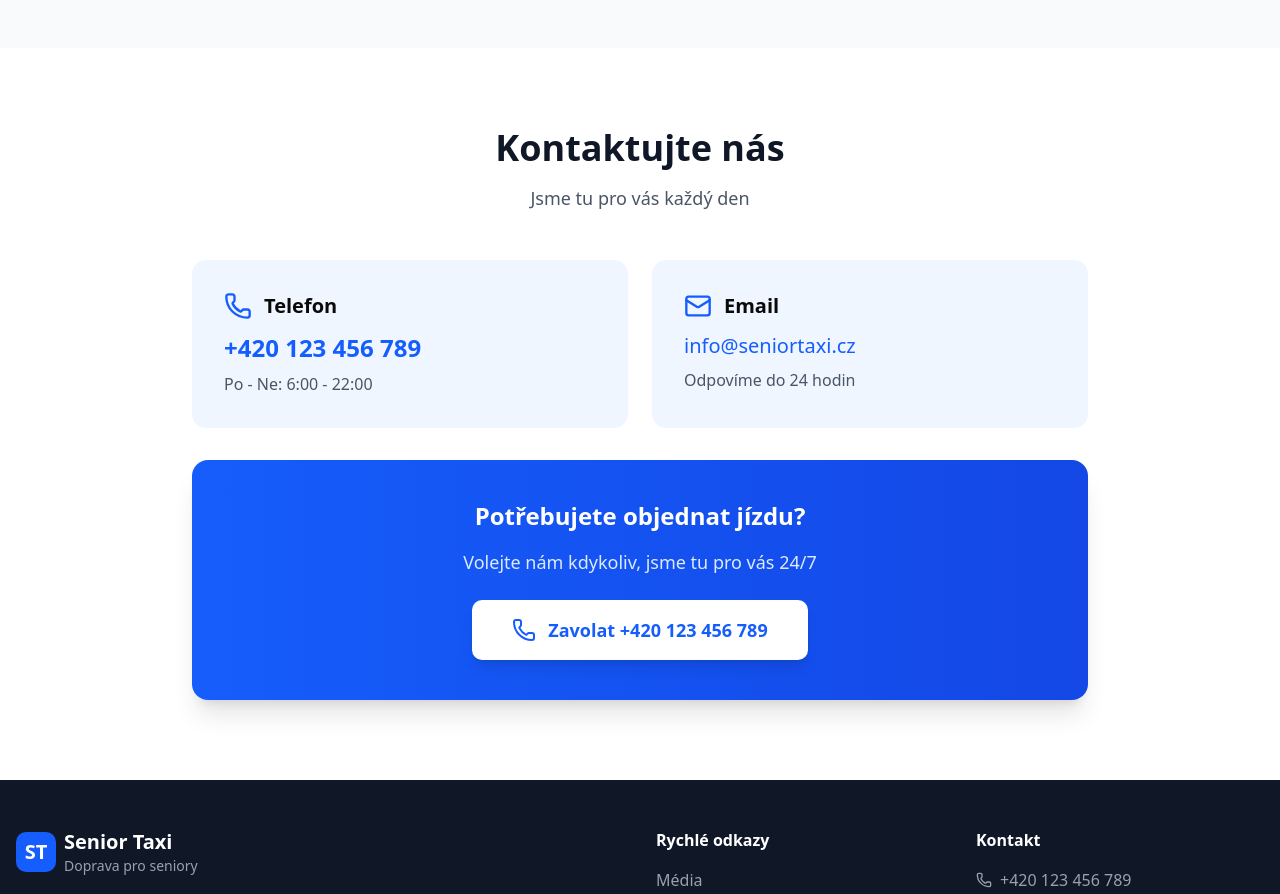
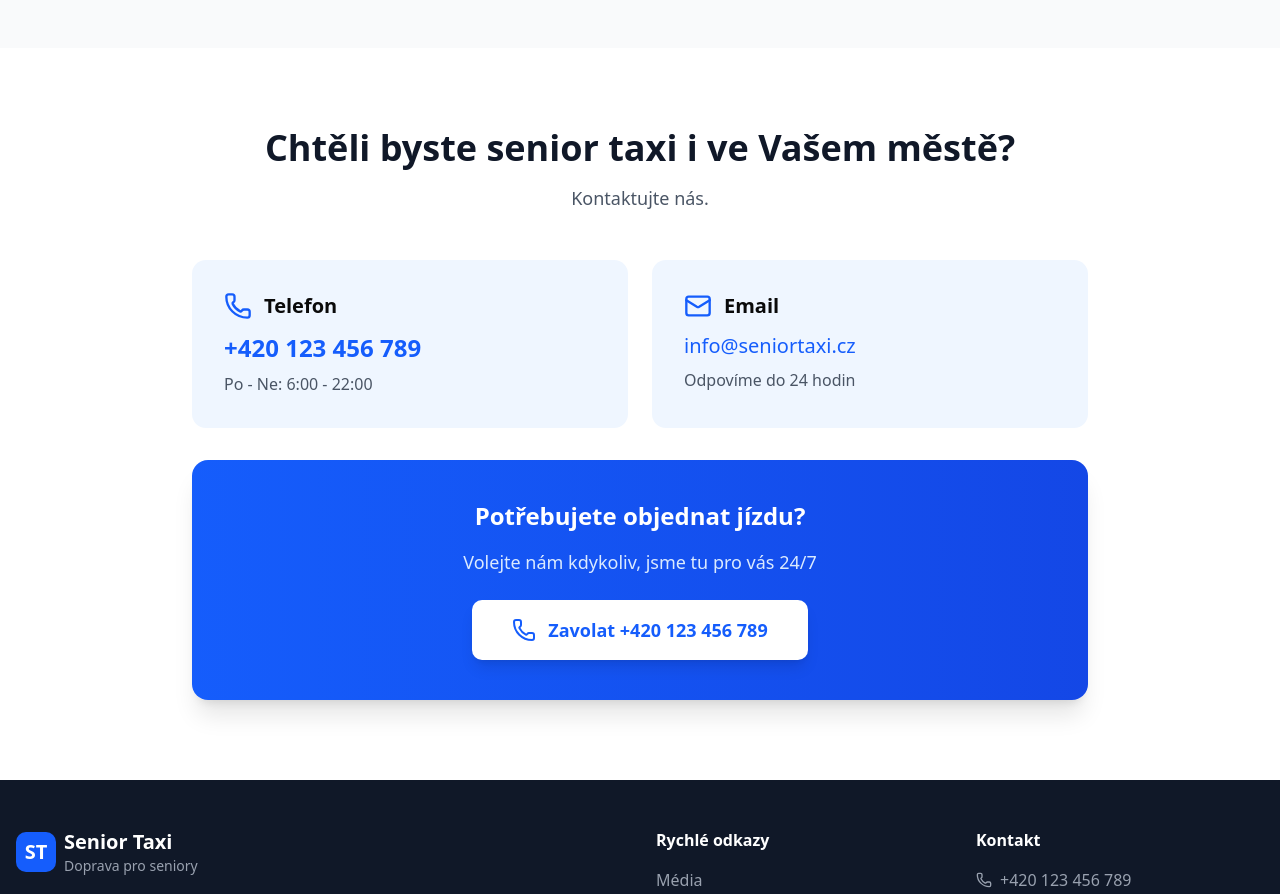
Before and after one commit to Agillis24/senior_taxi, a React (Vite) app: page / in a window 1280 px wide. Shown: the part 2560-3454 px from the top of the page. Built offline with nearby package versions, Linux system fonts and the light colour scheme.

Commit message:
Update contact section text for clarity

```diff
--- a/src/components/Contact.tsx
+++ b/src/components/Contact.tsx
@@ -6,10 +6,10 @@ export function Contact() {
       <div className="container mx-auto px-4">
         <div className="text-center mb-12">
           <h2 className="text-3xl md:text-4xl font-bold text-gray-900 mb-4">
-            Kontaktujte nás
+            Chtěli byste senior taxi i ve Vašem městě?
           </h2>
           <p className="text-lg text-gray-600 max-w-3xl mx-auto">
-            Jsme tu pro vás každý den
+            Kontaktujte nás.
           </p>
         </div>
 
```
